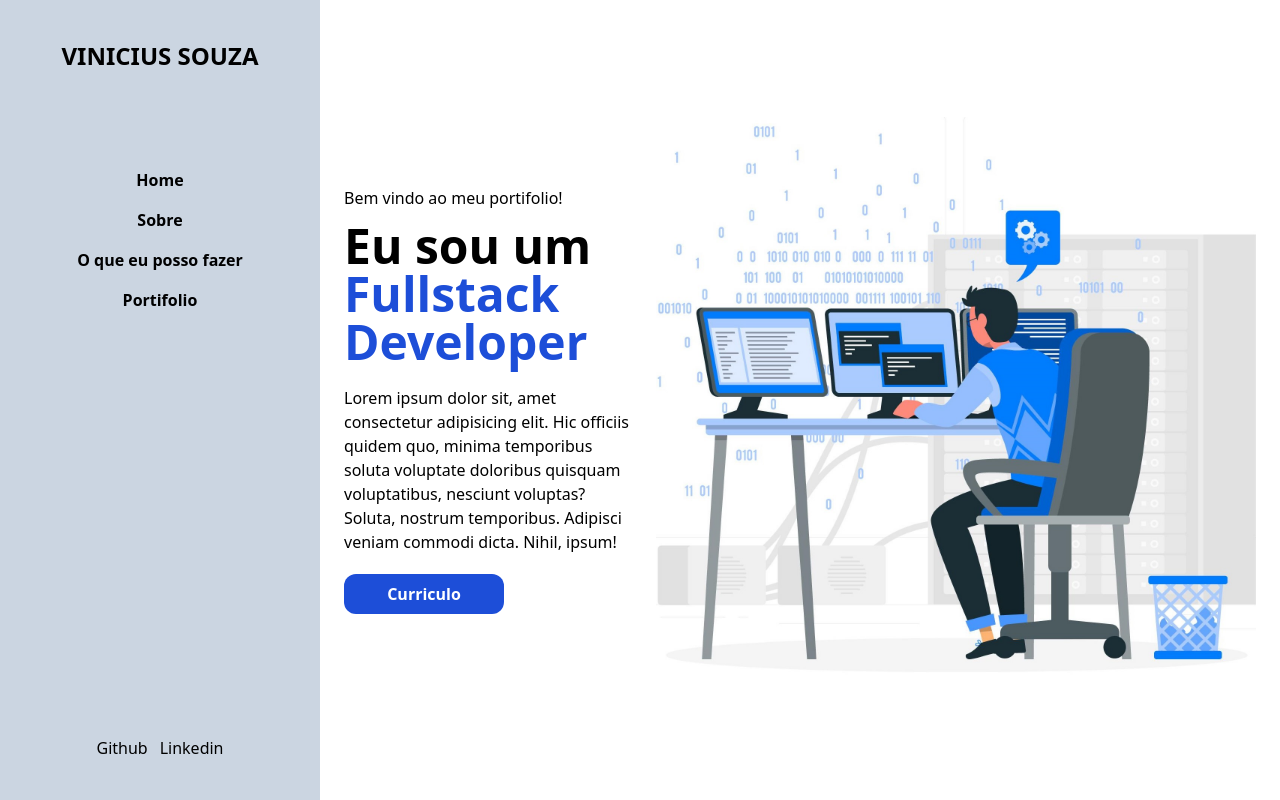
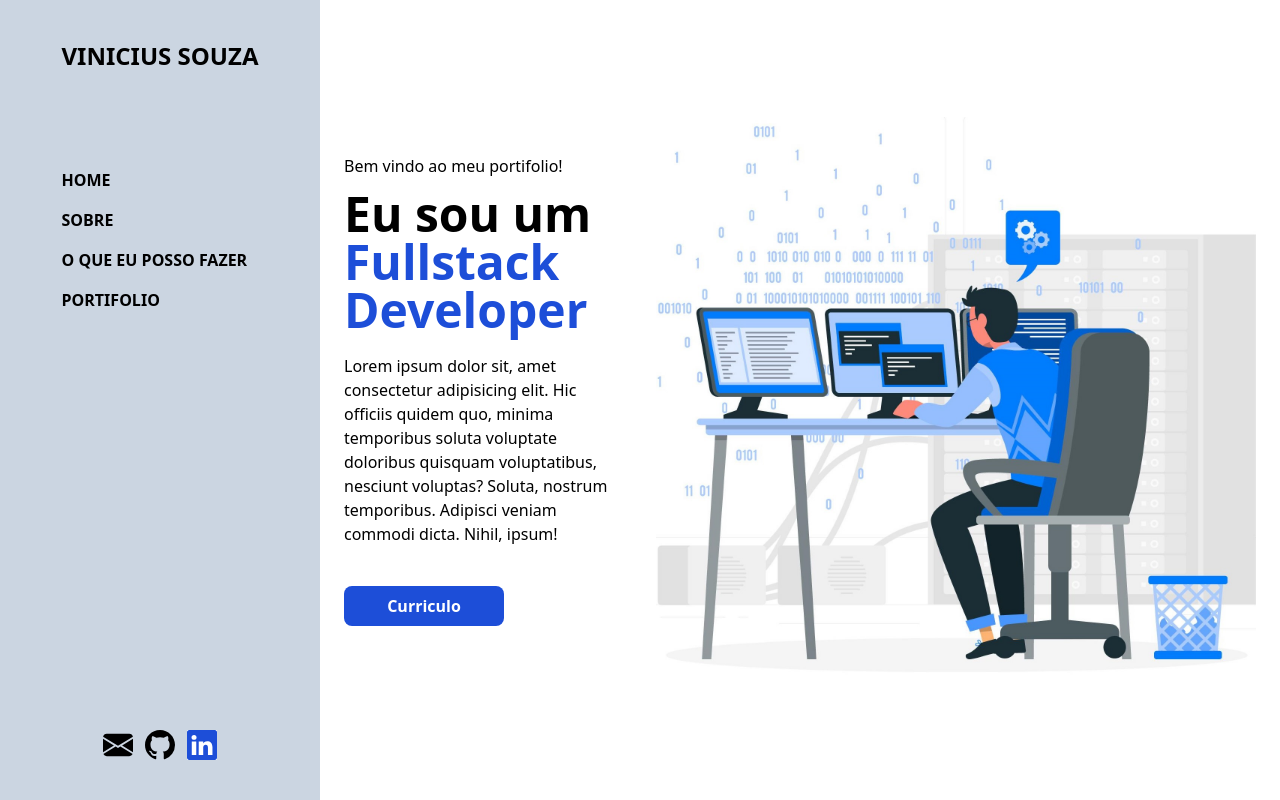
Before and after one commit to xLupus/portfolio, a React (Vite) app: page / in a window 1280 px wide. Built offline with nearby package versions, Linux system fonts and the light colour scheme.

Commit message:
Excluindo alguns elementos

```diff
--- a/src/App.jsx
+++ b/src/App.jsx
@@ -7,18 +7,44 @@ function App() {
         <div className="flex-1">
           <h1 className="font-bold mb-24 text-2xl">VINICIUS SOUZA</h1>
 
-          <nav className="flex flex-col items-center space-y-4 font-semibold">
-            <NavLink to='/'>Home</NavLink>
-            <NavLink to='/sobre'>Sobre</NavLink>
-            <NavLink to='/competencias'>O que eu posso fazer</NavLink>
-            <NavLink to='/portifolio'>Portifolio</NavLink>
+          <nav className="flex flex-col space-y-4 font-semibold">
+            <NavLink to='/'>
+              HOME
+            </NavLink>
+
+            <NavLink to='/sobre'>
+              SOBRE
+            </NavLink>
+
+            <NavLink to='/competencias'>
+              O QUE EU POSSO FAZER
+            </NavLink>
+
+            <NavLink to='/portifolio'>
+              PORTIFOLIO
+            </NavLink>
           </nav>
         </div>
 
-        <div>
-          <span className="mr-3">Github</span>
-          <span>Linkedin</span>
-        </div>
+        <div className="flex items-center gap-x-3 ">
+            <a href="mailto:vinicius.as.dev@outlook.com">
+              <svg xmlns="http://www.w3.org/2000/svg" width="30" height="30" fill="currentColor" class="bi bi-envelope-fill" viewBox="0 0 16 16">
+                <path d="M.05 3.555A2 2 0 0 1 2 2h12a2 2 0 0 1 1.95 1.555L8 8.414.05 3.555ZM0 4.697v7.104l5.803-3.558L0 4.697ZM6.761 8.83l-6.57 4.027A2 2 0 0 0 2 14h12a2 2 0 0 0 1.808-1.144l-6.57-4.027L8 9.586l-1.239-.757Zm3.436-.586L16 11.801V4.697l-5.803 3.546Z" />
+              </svg>
+            </a>
+
+            <a href="https://github.com/xLupus" target='_blank'>
+              <svg xmlns="http://www.w3.org/2000/svg" width="30" height="30" fill="currentColor" class="bi bi-github" viewBox="0 0 16 16">
+                <path d="M8 0C3.58 0 0 3.58 0 8c0 3.54 2.29 6.53 5.47 7.59.4.07.55-.17.55-.38 0-.19-.01-.82-.01-1.49-2.01.37-2.53-.49-2.69-.94-.09-.23-.48-.94-.82-1.13-.28-.15-.68-.52-.01-.53.63-.01 1.08.58 1.23.82.72 1.21 1.87.87 2.33.66.07-.52.28-.87.51-1.07-1.78-.2-3.64-.89-3.64-3.95 0-.87.31-1.59.82-2.15-.08-.2-.36-1.02.08-2.12 0 0 .67-.21 2.2.82.64-.18 1.32-.27 2-.27.68 0 1.36.09 2 .27 1.53-1.04 2.2-.82 2.2-.82.44 1.1.16 1.92.08 2.12.51.56.82 1.27.82 2.15 0 3.07-1.87 3.75-3.65 3.95.29.25.54.73.54 1.48 0 1.07-.01 1.93-.01 2.2 0 .21.15.46.55.38A8.012 8.012 0 0 0 16 8c0-4.42-3.58-8-8-8z" />
+              </svg>
+            </a>
+
+            <a href="https://www.linkedin.com/in/vinicius-as-dev/" target='_blank'>
+              <svg xmlns="http://www.w3.org/2000/svg" width="30" height="30" fill="currentColor" class="bi bi-linkedin text-blue-700 bg-white" viewBox="0 0 16 16">
+                <path d="M0 1.146C0 .513.526 0 1.175 0h13.65C15.474 0 16 .513 16 1.146v13.708c0 .633-.526 1.146-1.175 1.146H1.175C.526 16 0 15.487 0 14.854V1.146zm4.943 12.248V6.169H2.542v7.225h2.401zm-1.2-8.212c.837 0 1.358-.554 1.358-1.248-.015-.709-.52-1.248-1.342-1.248-.822 0-1.359.54-1.359 1.248 0 .694.521 1.248 1.327 1.248h.016zm4.908 8.212V9.359c0-.216.016-.432.08-.586.173-.431.568-.878 1.232-.878.869 0 1.216.662 1.216 1.634v3.865h2.401V9.25c0-2.22-1.184-3.252-2.764-3.252-1.274 0-1.845.7-2.165 1.193v.025h-.016a5.54 5.54 0 0 1 .016-.025V6.169h-2.4c.03.678 0 7.225 0 7.225h2.4z" />
+              </svg>
+            </a>
+          </div>
       </aside>
 
       <main className="flex-1 max-h-screen overflow-y-auto">
--- a/src/pages/AboutPage/index.jsx
+++ b/src/pages/AboutPage/index.jsx
@@ -5,10 +5,10 @@ export function AboutPage() {
         <img src="https://placehold.co/400x600" alt="" />
 
         <div className="max-w-4xl ">
-          <div className="grid grid-cols-2 gap-4 font-bold">
+          <div className="grid grid-cols-2 gap-4 font-bold pt-5 border-t border-zinc-400">
             <span>NOME: <span className='font-normal'>Vinicius do Amaral Souza</span></span>
             <span>TITULO DE TRABALHO: <span className='font-normal'>Desenvolvedor Web</span></span>
-            <span>IDADE: <span className='font-normal'>22</span></span>
+            <span>IDADE: <span className='font-normal'>22 anos</span></span>
             <span>LOCALIZAÇÃO: <span className='font-normal'>São Paulo - SP</span></span>
           </div>
 
@@ -41,26 +41,6 @@ export function AboutPage() {
               Lorem ipsum dolor sit amet consectetur adipisicing elit. Eos aspernatur, atque, architecto delectus veritatis quod ad, iusto quasi hic itaque voluptate in. Nemo placeat sint rem, odit numquam illum nobis.
             </span>
           </div>
-
-          <div className="flex items-center gap-x-3 ">
-            <a href="mailto:vinicius.as.dev@outlook.com">
-              <svg xmlns="http://www.w3.org/2000/svg" width="30" height="30" fill="currentColor" class="bi bi-envelope-fill" viewBox="0 0 16 16">
-                <path d="M.05 3.555A2 2 0 0 1 2 2h12a2 2 0 0 1 1.95 1.555L8 8.414.05 3.555ZM0 4.697v7.104l5.803-3.558L0 4.697ZM6.761 8.83l-6.57 4.027A2 2 0 0 0 2 14h12a2 2 0 0 0 1.808-1.144l-6.57-4.027L8 9.586l-1.239-.757Zm3.436-.586L16 11.801V4.697l-5.803 3.546Z" />
-              </svg>
-            </a>
-
-            <a href="https://github.com/xLupus" target='_blank'>
-              <svg xmlns="http://www.w3.org/2000/svg" width="30" height="30" fill="currentColor" class="bi bi-github" viewBox="0 0 16 16">
-                <path d="M8 0C3.58 0 0 3.58 0 8c0 3.54 2.29 6.53 5.47 7.59.4.07.55-.17.55-.38 0-.19-.01-.82-.01-1.49-2.01.37-2.53-.49-2.69-.94-.09-.23-.48-.94-.82-1.13-.28-.15-.68-.52-.01-.53.63-.01 1.08.58 1.23.82.72 1.21 1.87.87 2.33.66.07-.52.28-.87.51-1.07-1.78-.2-3.64-.89-3.64-3.95 0-.87.31-1.59.82-2.15-.08-.2-.36-1.02.08-2.12 0 0 .67-.21 2.2.82.64-.18 1.32-.27 2-.27.68 0 1.36.09 2 .27 1.53-1.04 2.2-.82 2.2-.82.44 1.1.16 1.92.08 2.12.51.56.82 1.27.82 2.15 0 3.07-1.87 3.75-3.65 3.95.29.25.54.73.54 1.48 0 1.07-.01 1.93-.01 2.2 0 .21.15.46.55.38A8.012 8.012 0 0 0 16 8c0-4.42-3.58-8-8-8z" />
-              </svg>
-            </a>
-
-            <a href="https://www.linkedin.com/in/vinicius-as-dev/" target='_blank'>
-              <svg xmlns="http://www.w3.org/2000/svg" width="30" height="30" fill="currentColor" class="bi bi-linkedin text-blue-700" viewBox="0 0 16 16">
-                <path d="M0 1.146C0 .513.526 0 1.175 0h13.65C15.474 0 16 .513 16 1.146v13.708c0 .633-.526 1.146-1.175 1.146H1.175C.526 16 0 15.487 0 14.854V1.146zm4.943 12.248V6.169H2.542v7.225h2.401zm-1.2-8.212c.837 0 1.358-.554 1.358-1.248-.015-.709-.52-1.248-1.342-1.248-.822 0-1.359.54-1.359 1.248 0 .694.521 1.248 1.327 1.248h.016zm4.908 8.212V9.359c0-.216.016-.432.08-.586.173-.431.568-.878 1.232-.878.869 0 1.216.662 1.216 1.634v3.865h2.401V9.25c0-2.22-1.184-3.252-2.764-3.252-1.274 0-1.845.7-2.165 1.193v.025h-.016a5.54 5.54 0 0 1 .016-.025V6.169h-2.4c.03.678 0 7.225 0 7.225h2.4z" />
-              </svg>
-            </a>
-          </div>
         </div>
       </div>
     </div>
--- a/src/pages/HomePage/index.jsx
+++ b/src/pages/HomePage/index.jsx
@@ -5,19 +5,22 @@ export function HomePage() {
   return (
     <>
       <div className="flex justify-center items-center h-screen px-6">
-        <div className="max-w-3xl w-full flex flex-col  mr-5 transition-all">
+        <div className="max-w-3xl w-full flex flex-col  mr-10 transition-all">
           <span className="mb-3">Bem vindo ao meu portifolio!</span>
 
           <h1 className="text-5xl font-bold">
             Eu sou um <span className="text-blue-700">Fullstack Developer</span>
           </h1>
 
-          <span className=" my-5">Lorem ipsum dolor sit, amet consectetur adipisicing elit. Hic officiis quidem quo, minima temporibus soluta voluptate doloribus quisquam voluptatibus, nesciunt voluptas? Soluta, nostrum temporibus. Adipisci veniam commodi dicta. Nihil, ipsum!</span>
+          <span className="my-5">
+            Lorem ipsum dolor sit, amet consectetur adipisicing elit. Hic officiis quidem quo, minima temporibus soluta voluptate doloribus quisquam voluptatibus, nesciunt voluptas? Soluta, nostrum temporibus. Adipisci veniam commodi dicta. Nihil, ipsum!
+          </span>
 
-
-          <a href={curriculo} target='_blank' className="w-40 h-10 p-0 bg-blue-700 hover:bg-blue-600 text-white font-bold rounded-xl flex justify-center items-center cursor-pointer">
-            Curriculo
-          </a>
+          <div className="flex items-center gap-x-3 my-5">
+            <a href={curriculo} target='_blank' className="w-40 h-10 p-0 bg-blue-700 hover:bg-blue-600 text-white font-bold rounded-lg flex justify-center items-center cursor-pointer">
+              Curriculo
+            </a>
+          </div>
         </div>
 
         <img src={banner} width='600' />
--- a/src/pages/PortfolioPage/index.jsx
+++ b/src/pages/PortfolioPage/index.jsx
@@ -4,7 +4,6 @@ import { Card } from "../../components/Card";
 export function PortfolioPage() {
   return (
     <div className="p-12">
-      <h1 className="font-semibold mb-6">PROJETOS</h1>
 
       <div className="grid grid-cols-2 xl:grid-cols-3 2xl:grid-cols-4 gap-6">
         <Card
@@ -16,6 +15,7 @@ export function PortfolioPage() {
         <Card />
         <Card />
         <Card />
+        <Card />
       </div>
     </div>
   )
--- a/src/routes.jsx
+++ b/src/routes.jsx
@@ -1,4 +1,4 @@
-import { Route, createBrowserRouter, createRoutesFromElements } from "react-router-dom";
+import { Navigate, Route, createBrowserRouter, createRoutesFromElements } from "react-router-dom";
 import App from "./App";
 import { NotFoundPage } from "./pages/NotFoundPage";
 import { HomePage } from "./pages/HomePage";
@@ -11,6 +11,7 @@ export const router = createBrowserRouter(
   createRoutesFromElements(
     <Route element={<App />}>
       <Route path='/' element={<HomePage />} />
+      <Route path='/home' element={<Navigate to='/' />} />
       <Route path='/sobre' element={<AboutPage />} />
       <Route path='/competencias' element={<WhatICanDoPage />} />
       <Route path='/portifolio' element={<PortfolioPage />} />
```
Also changed, not shown: src/pages/WhatICanDoPage/index.jsx (+19 -18 lines).
